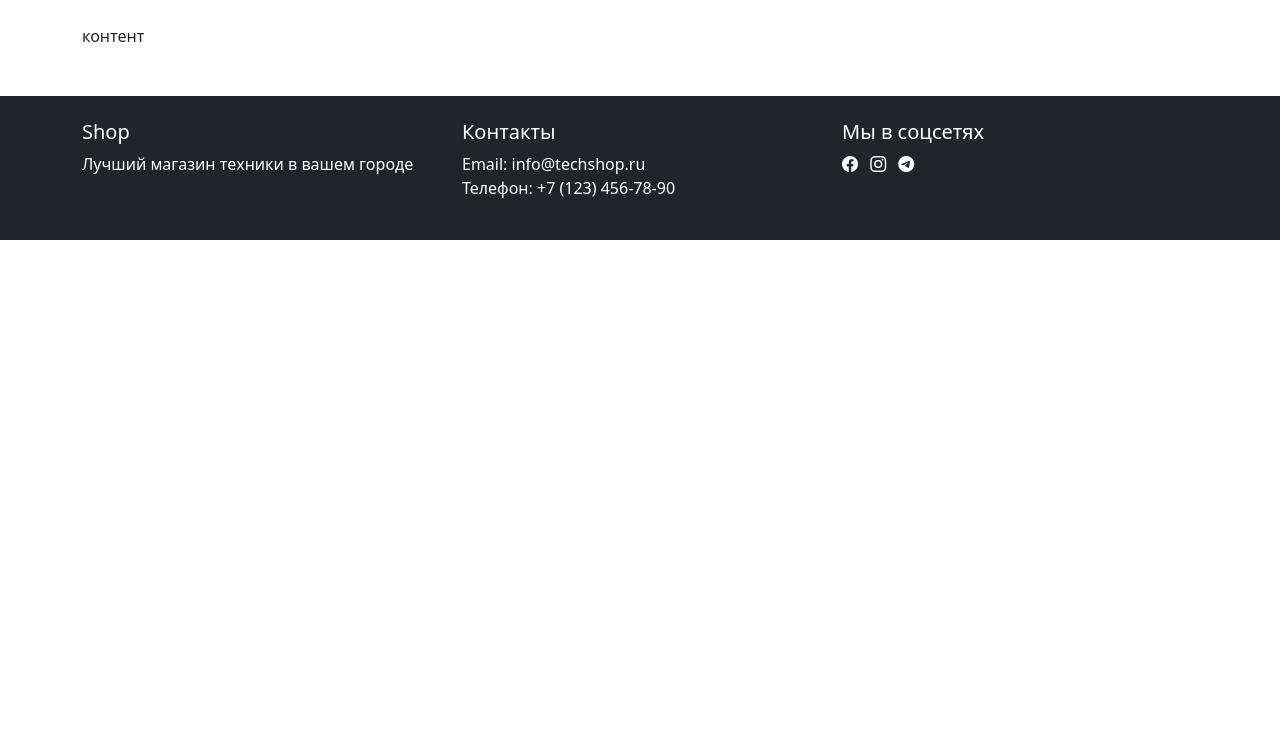
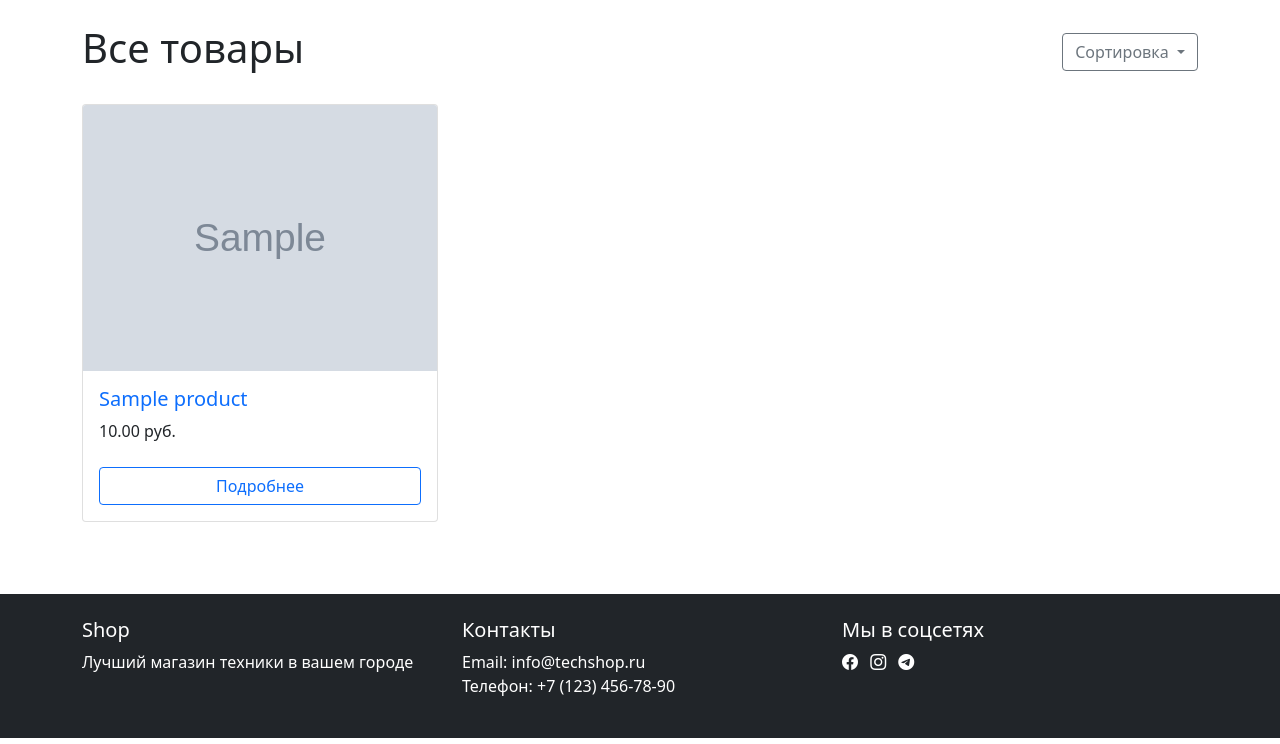
Before and after one commit to Astek27/dj_shop, a Django app: page / in a window 1280 px wide. Shown: the part 56-800 px from the top of the page. Run offline with Django 5.2, Linux system fonts and the light colour scheme; tables that the repository leaves empty hold one stand-in row (values such as "Sample post"); grey boxes marked "Sample" are stand-in pictures.

Commit message:
Add list.html, detail.html, fix media save

```diff
--- a/main/templates/main/product/list.html
+++ b/main/templates/main/product/list.html
@@ -1,7 +1,45 @@
 {% extends "main/base.html" %}
 
-{% block title %}Заголовок{% endblock title %}
+{% block title %}
+    {% if category %}{{ category.name }}{% else %}Товары{% endif %}
+{% endblock %}
 
 {% block content %}
-    контент
-{% endblock content %}
+    <div class="d-flex justify-content-between align-items-center mb-4">
+        <h1>{% if category %}{{ category.name }}{% else %}Все товары{% endif %}</h1>
+        <div class="dropdown">
+            <button class="btn btn-outline-secondary dropdown-toggle" type="button" id="dropdownMenuButton" data-bs-toggle="dropdown" aria-expanded="false">
+                Сортировка
+            </button>
+            <ul class="dropdown-menu" aria-labelledby="dropdownMenuButton">
+                <li><a class="dropdown-item" href="?sort=name">По названию (А-Я)</a></li>
+                <li><a class="dropdown-item" href="?sort=-name">По названию (Я-А)</a></li>
+                <li><a class="dropdown-item" href="?sort=price">По цене (дешевые)</a></li>
+                <li><a class="dropdown-item" href="?sort=-price">По цене (дорогие)</a></li>
+            </ul>
+        </div>
+    </div>
+
+    {% if not products %}
+        <div class="alert alert-info">Товары в этой категории отсутствуют</div>
+    {% else %}
+        <div class="row">
+            {% for product in products %}
+                <div class="col-md-4 mb-4">
+                    <div class="card h-100">
+                        <a href="{{ product.get_absolute_url }}">
+                            <img src="{{ product.image.url }}" class="card-img-top" alt="{{ product.name }}">
+                        </a>
+                        <div class="card-body d-flex flex-column">
+                            <h5 class="card-title">
+                                <a href="{{ product.get_absolute_url }}" class="text-decoration-none">{{ product.name }}</a>
+                            </h5>
+                            <p class="card-text mt-auto">{{ product.price }} руб.</p>
+                            <a href="{{ product.get_absolute_url }}" class="btn btn-outline-primary mt-2">Подробнее</a>
+                        </div>
+                    </div>
+                </div>
+            {% endfor %}
+        </div>
+    {% endif %}
+{% endblock %}
--- a/shop/urls.py
+++ b/shop/urls.py
@@ -1,7 +1,13 @@
 from django.contrib import admin
 from django.urls import path, include
+from django.conf.urls.static import static
+
+from . import settings
 
 urlpatterns = [
     path('admin/', admin.site.urls),
     path('', include('main.urls', namespace='main'))
 ]
+
+if settings.DEBUG:
+    urlpatterns += static(settings.MEDIA_URL, document_root=settings.MEDIA_ROOT)
```
Also changed, not shown: main/templates/main/product/detail.html (+56 -0 lines), shop/settings.py (+6 -1 lines).
